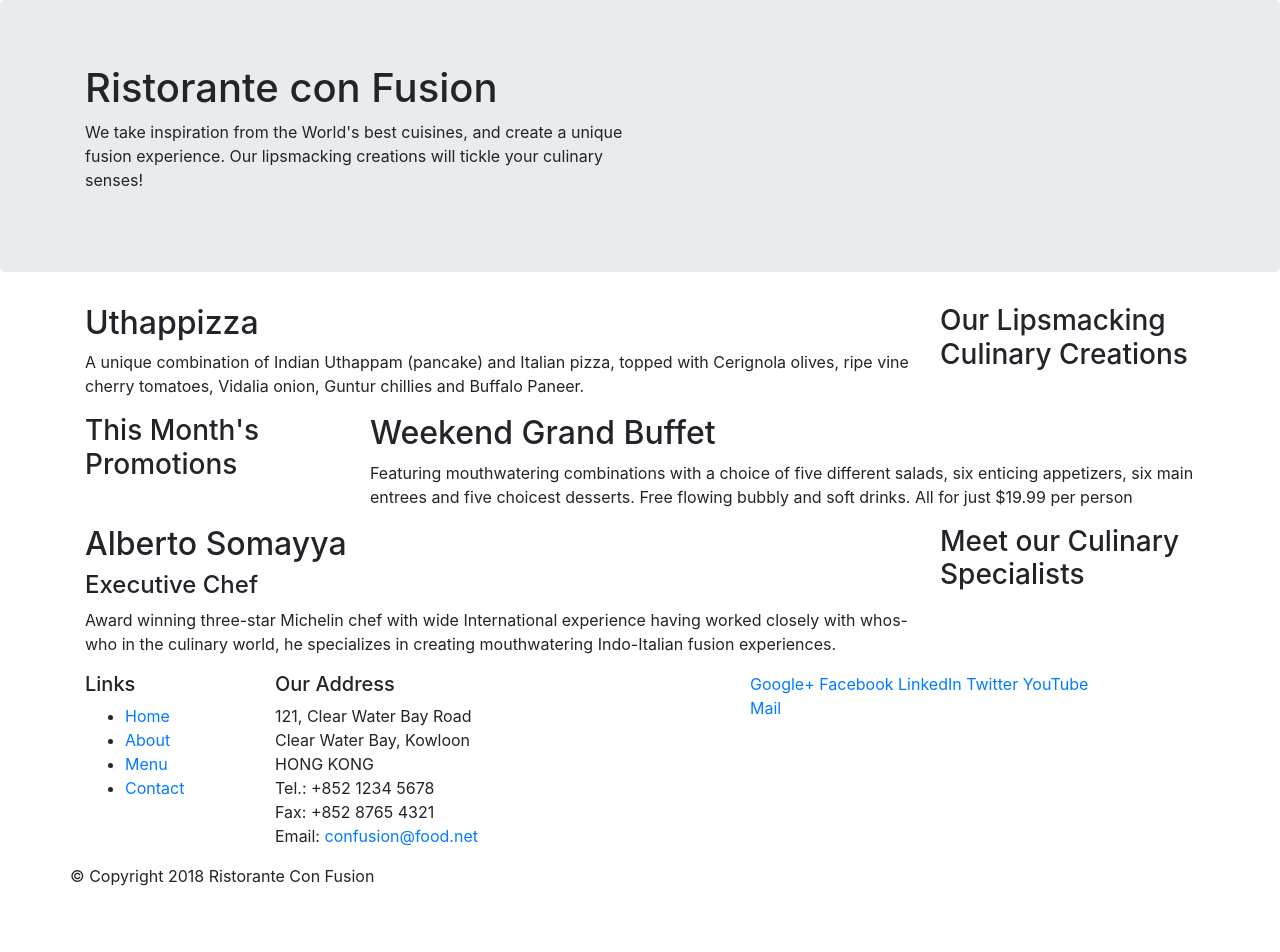
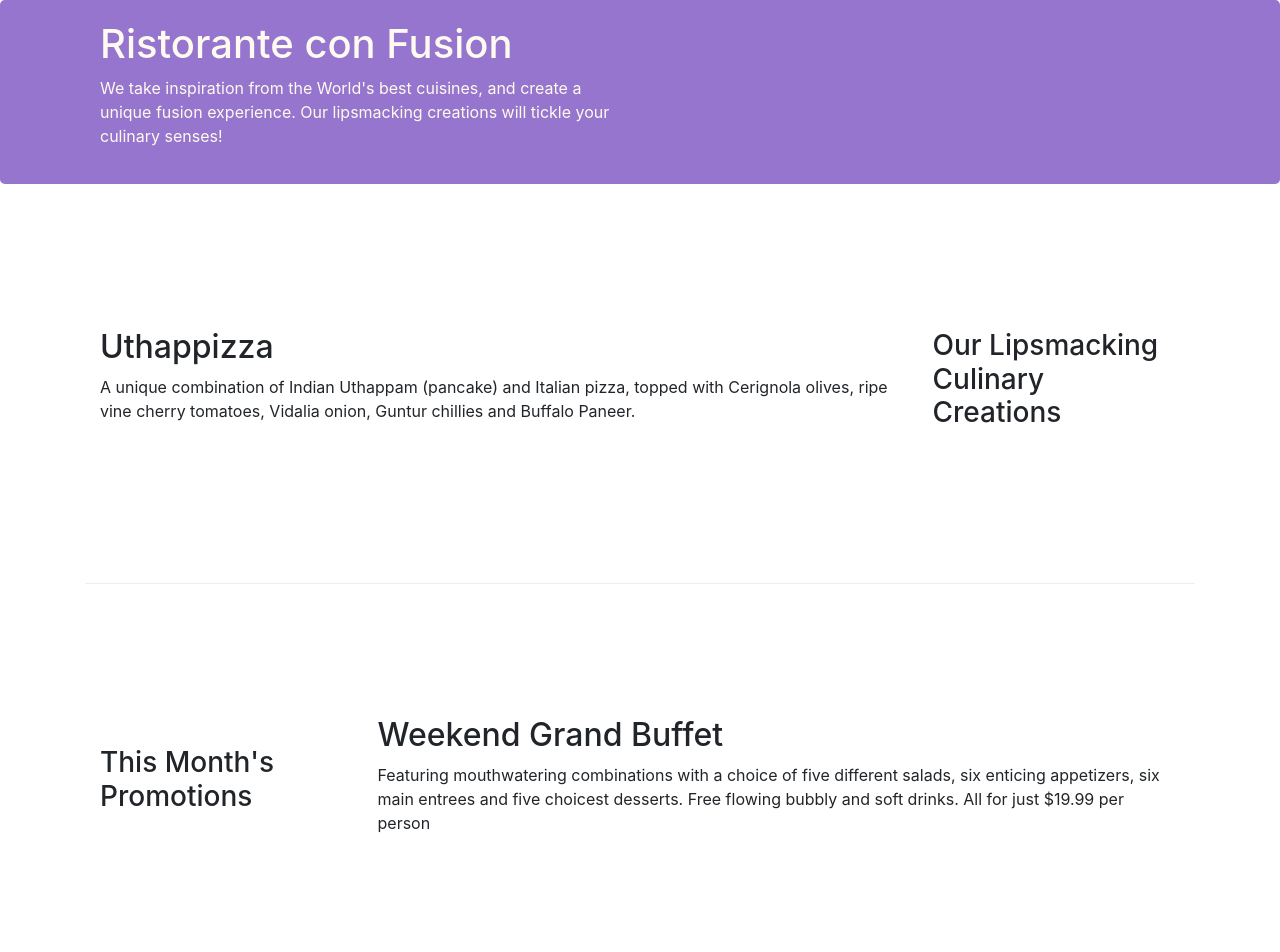
Before and after one commit to ismailelamri/bootstrap4, a website: page conFusion/index.html in a window 1280 px wide. Shown: the top 952 px of the page. Before the commit the page ends 904 px from the top, so only its background shows below. Drawn offline with nearby package versions, Linux system fonts and the light colour scheme.

Commit message:
Bootstrap grid part two

```diff
--- /dev/null
+++ b/conFusion/css/style.css
@@ -0,0 +1,34 @@
+.row-header{
+margin : 0px auto;
+padding: 0px auto;
+}
+
+
+.row-content
+{
+    margin : 0px auto;
+    padding : 50px 0px 50px 0px;
+    border-bottom: 1px ridge;
+    min-height: 400px;
+}
+
+
+.row-footer{
+    background-color: #D1C4E9;
+    margin: 0px auto;
+    padding : 20px 0px 20px 0px;
+}
+
+
+.jumbotron{
+    padding : 20px 0px 20px 0px;
+    margin: 0px auto;
+    background: #9575CD;
+    color: floralwhite;
+}
+
+.address {
+    font-size: 80%;
+    margin: 0px;
+    columns: #0f0f0f;
+}
--- a/conFusion/index.html
+++ b/conFusion/index.html
@@ -8,14 +8,15 @@
 
     <!-- Bootstrap CSS -->
     <link rel="stylesheet" href="node_modules/bootstrap/dist/css/bootstrap.min.css">
+    <link rel="stylesheet" href="css/style.css">
     <title>Ristorante Con Fusion</title>
 </head>
 
 <body>
 
-    <header class="jumbotron ">
+    <header class="jumbotron">
         <div class="container">
-            <div class="row">
+            <div class="row row-header">
                 <div class="col-12 col-sm-6">
                     <h1>Ristorante con Fusion</h1>
                     <p>We take inspiration from the World's best cuisines, and create a unique fusion experience. Our
@@ -28,7 +29,7 @@
     </header>
 
     <div class="container">
-        <div class="row">
+        <div class="row row-content align-items-center">
             <div class="col-12 col-sm-4 order-sm-last col-md-3">
                 <h3>Our Lipsmacking Culinary Creations</h3>
             </div>
@@ -40,7 +41,7 @@
         </div>
 
 
-        <div class="row">
+        <div class="row row-content align-items-center">
             <div class="col-12 col-sm-4 col-md-3">
                 <h3>This Month's Promotions</h3>
             </div>
@@ -52,7 +53,7 @@
             </div>
         </div>
 
-        <div class="row">
+        <div class="row row-content align-items-center">
             <div class="col-12 col-sm-4 order-sm-last col-md-3">
                 <h3>Meet our Culinary Specialists</h3>
             </div>
@@ -66,19 +67,19 @@
         </div>
     </div>
 
-    <footer>
-        <div class="container">
-            <div class="row">
-                <div class="col-4 col-sm-2">
+    <footer class="row-footer">
+        <div class="container ">
+            <div class="row ">
+                <div class="col-4 offset-1 col-sm-2">
                     <h5>Links</h5>
-                    <ul>
+                    <ul class="list-unstyled">
                         <li><a href="#">Home</a></li>
                         <li><a href="#">About</a></li>
                         <li><a href="#">Menu</a></li>
                         <li><a href="#">Contact</a></li>
                     </ul>
                 </div>
-                <div class="col-7 col-sm-5">
+                <div class="col-7 col-sm-5 address">
                     <h5>Our Address</h5>
                     <address>
                         121, Clear Water Bay Road<br>
@@ -89,8 +90,8 @@
                         Email: <a href="mailto:confusion@food.net">confusion@food.net</a>
                     </address>
                 </div>
-                <div class="col-12 col-sm-4">
-                    <div>
+                <div class="col-12 col-sm-4 align-self-center">
+                    <div class="text-center ">
                         <a href="http://google.com/+">Google+</a>
                         <a href="http://www.facebook.com/profile.php?id=">Facebook</a>
                         <a href="http://www.linkedin.com/in/">LinkedIn</a>
@@ -100,7 +101,7 @@
                     </div>
                 </div>
             </div>
-            <div class="row">
+            <div class="row  justify-content-center">
                 <div class="class-auto">
                     <p>© Copyright 2018 Ristorante Con Fusion</p>
                 </div>
```
